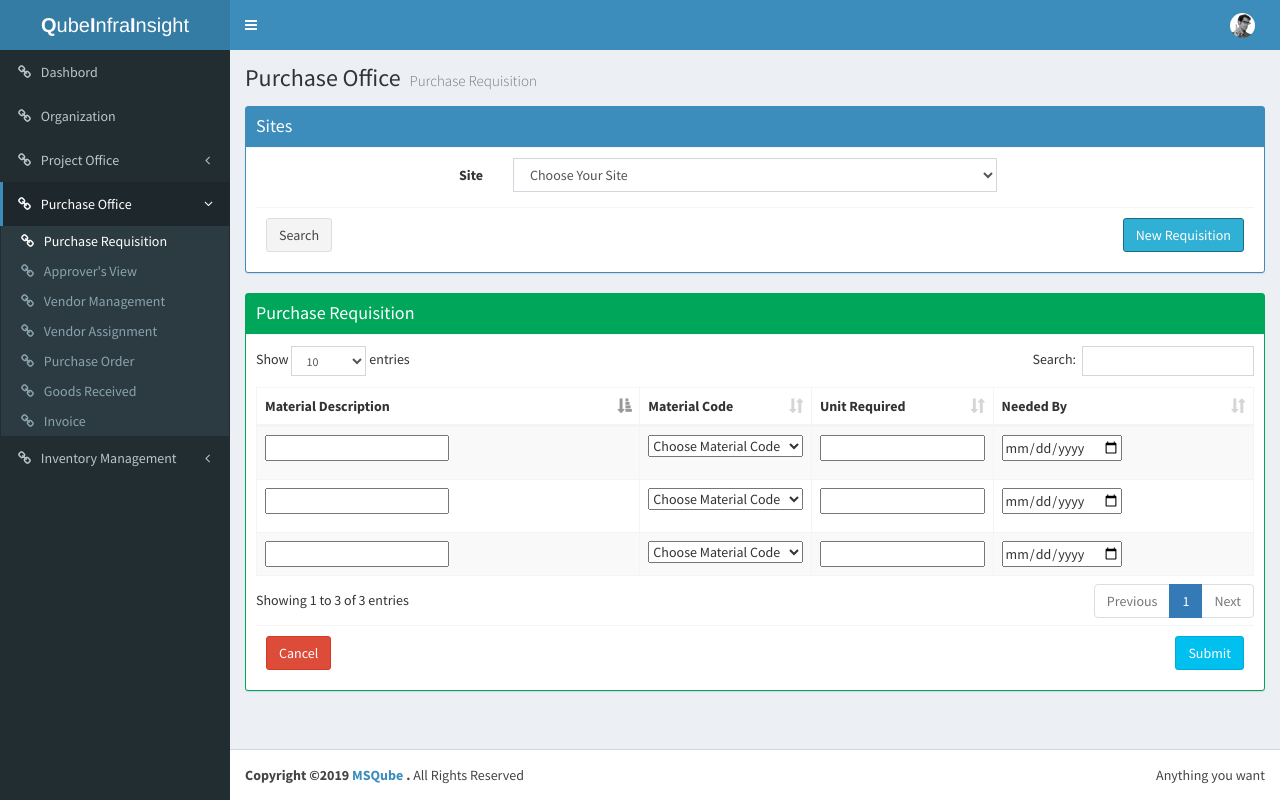
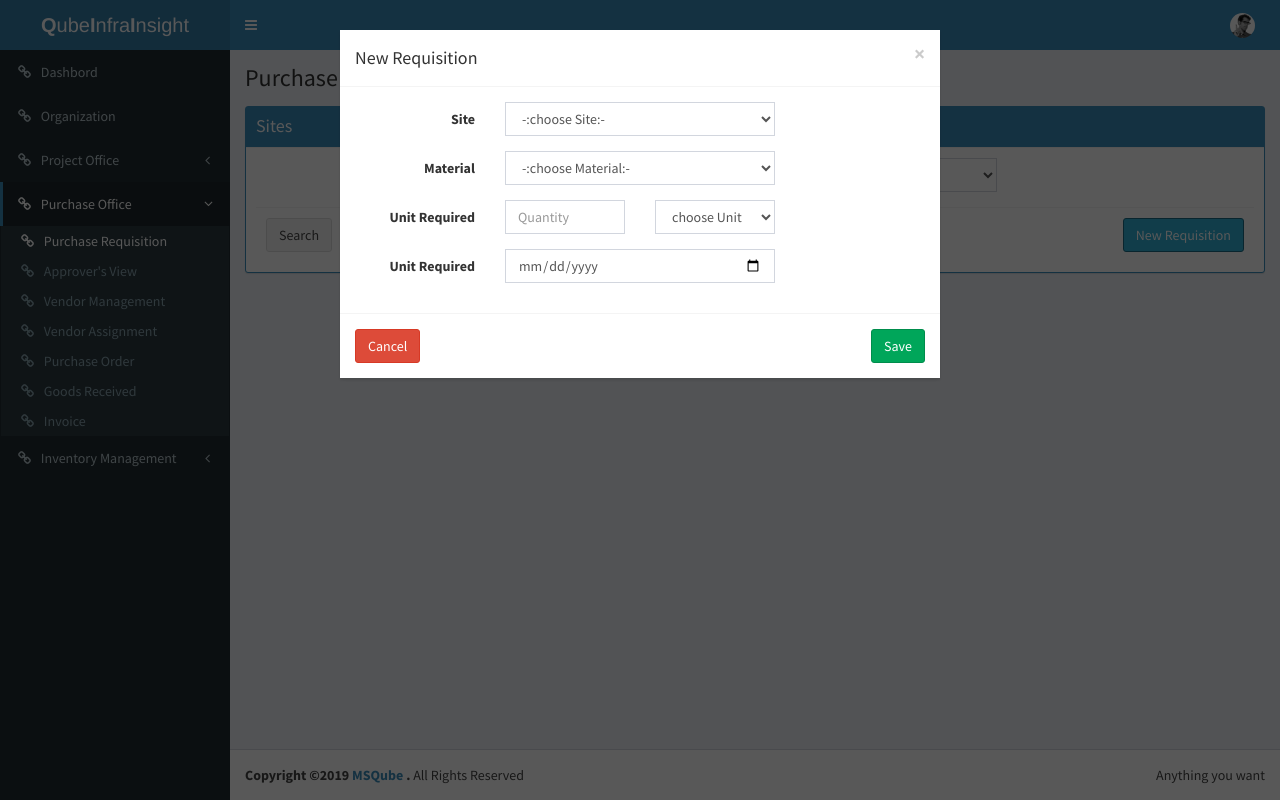
Before and after one commit to ms3it-admin/QII, a plain HTML site: page pages/purchase-office/purchaserequisition.html in a window 1280 px wide. Both pictures are taken after a click on the button "New Requisition". Drawn offline with Linux system fonts and the light colour scheme.

Commit message:
modified modal

```diff
--- a/pages/purchase-office/purchaserequisition.html
+++ b/pages/purchase-office/purchaserequisition.html
@@ -116,7 +116,7 @@ desired effect
 
                                     <!-- /.box-body -->
                                     <div class="box-footer">
-                                        <button type="button" class="btn btn-info pull-right" onclick="Show()">New Requisition</button>
+                                        <button id="address_input_button" type="button" class="btn btn-info pull-right" data-toggle="modal" data-target="#modal-default"> New Requisition </button>
                                         <button type="button" class="btn btn-default" onclick="ShowResult()">Search</button>
                                     </div>
                                     <!-- /.box-footer -->
@@ -222,113 +222,70 @@ desired effect
                         </div>
                     </div>
                 </div>
-                <div class="row" id="search" style="display:none">
-                    <div class="col-md-12">
-                        <!-- general form elements -->
-                        <div class="box box-success box-solid">
-                            <div class="box-header with-border">
-                                <h3 class="box-title">Purchase Requisition</h3>
-                                <div class="box-tools pull-right">
-
-                                </div>
+                <div class="modal fade" id="modal-default" style="display: none">
+                    <div class="modal-dialog">
+                        <div class="modal-content">
+                            <div class="modal-header">
+                                <button type="button" class="close" data-dismiss="modal" aria-label="Close">
+                                    <span aria-hidden="true">×</span></button>
+                                <h4 class="modal-title">New Requisition</h4>
                             </div>
-                            <!-- /.box-header -->
-                            <!-- form start -->
-
-                            <div class="box-body">
-                                <div id="example2_wrapper" class="dataTables_wrapper form-inline dt-bootstrap">
-                                    <div class="row">
-                                        <div class="col-sm-6"></div>
-                                        <div class="col-sm-6"></div>
-                                    </div>
-                                    <div class="row">
-                                        <div class="col-sm-12">
-                                            <table id="address" class="table table-bordered table-striped table-hover dataTable" role="grid">
-                                                <thead>
-                                                    <tr role="row">
-                                                        <th class="sorting col-sm-3" tabindex="0" aria-controls="example1" rowspan="1" colspan="1" aria-label="Address Type">Material Description</th>
-                                                        <th class="sorting col-sm-2" tabindex="0" aria-controls="example1" rowspan="1" colspan="1" aria-label="Address">Material Code</th>
-                                                        <th class="sorting col-sm-2" tabindex="0" aria-controls="example1" rowspan="1" colspan="1" aria-label="Default">Unit Required</th>
-                                                        <th class="sorting col-sm-2" tabindex="0" aria-controls="example1" rowspan="1" colspan="1" aria-label="Default">Needed By</th>
-                                                    </tr>
-                                                </thead>
-                                                <tbody>
-                                                    <tr role="row" class="odd">
-                                                        <td>
-                                                            <p><input type="text"></p>
-                                                        </td>
-                                                        <td>
-                                                            <select style="width:100%">
-                                                                <option>Choose Material Code</option>
-                                                                <option>Sand</option>
-                                                                <option>Cement</option>
-                                                                <option>Iron Rod</option>
-                                                                <option>Material 4</option>
-                                                                <option>Material 5</option>
-                                                            </select>
-                                                        </td>
-                                                        <td>
-                                                            <input style="width:100%">
-                                                        </td>
-                                                        <td>
-                                                            <input type="date">
-                                                        </td>
-                                                    </tr>
-                                                    <tr role="row" class="even">
-                                                        <td>
-                                                            <p><input type="text"></p>
-                                                        </td>
-                                                        <td>
-                                                            <select style="width:100%">
-                                                                <option>Choose Material Code</option>
-                                                                <option>Sand</option>
-                                                                <option>Cement</option>
-                                                                <option>Iron Rod</option>
-                                                                <option>Material 4</option>
-                                                                <option>Material 5</option>
-                                                            </select>
-                                                        </td>
-                                                        <td>
-                                                            <input style="width:100%">
-                                                        </td>
-                                                        <td>
-                                                            <input type="date">
-                                                        </td>
-                                                    </tr>
-                                                    <tr role="row" class="odd">
-                                                        <td>
-                                                            <input type="text">
-                                                        </td>
-                                                        <td>
-                                                            <select style="width:100%">
-                                                                <option>Choose Material Code</option>
-                                                                <option>Sand</option>
-                                                                <option>Cement</option>
-                                                                <option>Iron Rod</option>
-                                                                <option>Material 4</option>
-                                                                <option>Material 5</option>
-                                                            </select>
-                                                        </td>
-                                                        <td>
-                                                            <input style="width:100%">
-                                                        </td>
-                                                        <td>
-                                                            <input type="date">
-                                                        </td>
-                                                    </tr>
-                                                </tbody>
-                                            </table>
+                            <div class="modal-body">
+                                <!-- address form-->
+                                <!-- type select-->
+                                <form class="form-horizontal">
+                                    <div class="form-group">
+                                        <label class="control-label col-sm-3">Site</label>
+                                        <div class="col-sm-6">
+                                            <select id="select_address_type" class="form-control customer-type-select" style="width:100%">
+                                                    <option selected="selected">-:choose Site:-</option>
+                                                    <option value="Site 1">Site 1</option>
+                                                    <option value="Site 2">Site 2</option>
+                                                    <option value="Site 3">Site 3</option>
+                                                </select>
                                         </div>
                                     </div>
-
-                                </div>
-                                <div class="box-footer">
-                                    <button type="button" class="btn btn-danger" data-toggle="modal" data-target="#modal-danger" onclick="cancel()">Cancel</button>
-                                    <button type="button" class="btn btn-info pull-right" data-toggle="modal" data-target="#modal-success" onclick="closed()">Submit</button>
-                                </div>
+                                    <div class="form-group">
+                                        <label class="control-label col-sm-3">Material</label>
+                                        <div class="col-sm-6">
+                                            <select id="select_vendor" class="form-control customer-type-select" style="width:100%">
+                                                    <option selected="selected">-:choose Material:-</option>
+                                                    <option value="Material 1">Sand</option>
+                                                    <option value="Material 2">Iron Rod</option>
+                                                    <option value="Material 3">Cement</option>
+                                                </select>
+                                        </div>
+                                    </div>
+                                    <div class="form-group">
+                                        <label class="control-label col-sm-3">Unit Required</label>
+                                        <div class="col-sm-3">
+                                            <input type="text" id="unit" class="form-control" placeholder="Quantity">
+                                        </div>
+                                        <div class="col-sm-3">
+                                            <select id="select_vendor" class="form-control customer-type-select" style="width:100%">
+                                                        <option selected="selected">choose Unit</option>
+                                                        <option value="Material 1">sqft</option>
+                                                        <option value="Material 2">kg</option>
+                                                        <option value="Material 3">bags</option>
+                                                    </select>
+                                        </div>
+                                    </div>
+                                    <div class="form-group">
+                                        <label class="control-label col-sm-3">Unit Required</label>
+                                        <div class="col-sm-6">
+                                            <input type="date" id="district" class="form-control">
+                                        </div>
+                                    </div>
+                                </form>
+                            </div>
+                            <div class="modal-footer">
+                                <button type="button" class="btn btn-danger pull-left" data-toggle="modal" data-target="#modal-danger" data-dismiss="modal" id="cancel">Cancel</button>
+                                <button type="button" class="btn btn-success pull-right" data-toggle="modal" data-target="#modal-success" data-dismiss="modal" id="save">Save</button>
                             </div>
                         </div>
+                        <!-- /.modal-content -->
                     </div>
+                    <!-- /.modal-dialog -->
                 </div>
                 <div class="modal modal-success fade" id="modal-success" style="display: none;">
                     <div class="modal-dialog">
@@ -337,7 +294,7 @@ desired effect
                                 <button type="button" class="close" data-dismiss="modal" aria-label="Close">
                                 <span aria-hidden="true">×</span></button>
                                 <h4 class="modal-title">Submitted!</h4>
-                                <p>All details Successfully Submitted.</p>
+                                <p>Your PR No has been Generated</p>
                             </div>
                         </div>
                         <!-- /.modal-content -->
@@ -345,7 +302,7 @@ desired effect
                     <!-- /.modal-dialog -->
                 </div>
                 <!--danger modal-->
-                <div class="modal modal-danger fade" id="modal-danger">
+                <div class="modal modal-danger fade" id="modal-danger" style="display: none;">
                     <div class="modal-dialog">
                         <div class="modal-content">
                             <div class="modal-header">
@@ -511,6 +468,22 @@ desired effect
         function closed() {
             $("#search").hide(1000);
         }
+        $("#save").on("click", function() {
+            $("#modal-default").slideUp();
+            setTimeout(
+                function() {
+                    $("#modal-success").modal('hide')
+                }, 2000
+            );
+        });
+        $("#cancel").on("click", function() {
+            $("#modal-default").slideUp();
+            setTimeout(
+                function() {
+                    $("#modal-danger").modal('hide')
+                }, 2000
+            );
+        });
     </script>
 </body>
 
```
